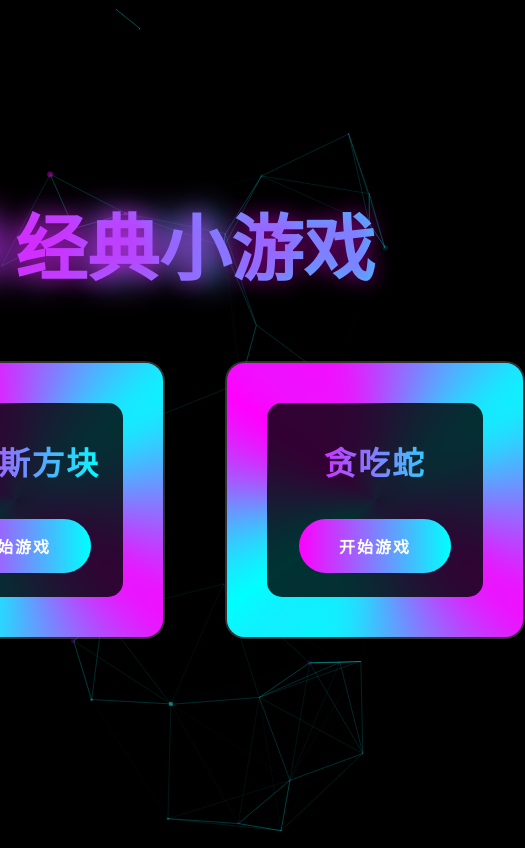
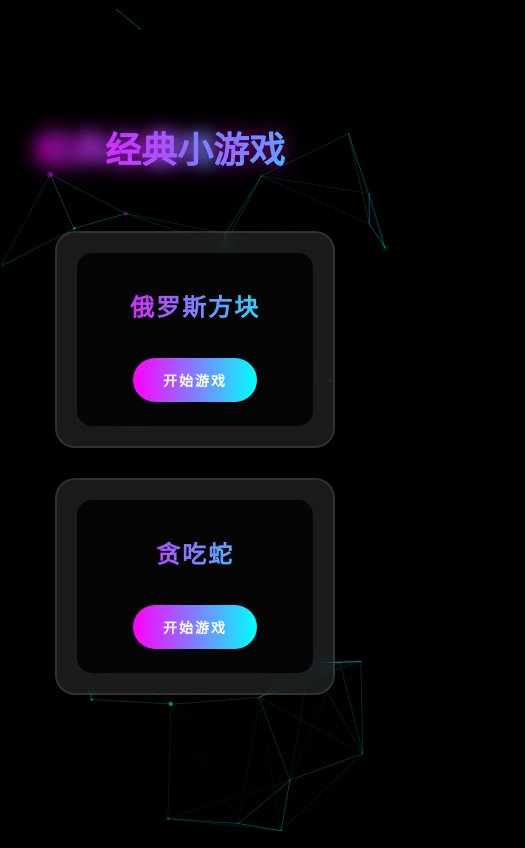
Before and after one commit to ruixing1001/game, a plain HTML site: page index.html in a window 390 px wide. Shown: the whole page, 525 px wide, since content can reach past the window. Drawn offline with nearby package versions, Linux system fonts and the light colour scheme.

Commit message:
主页适配移动端

```diff
--- a/index.html
+++ b/index.html
@@ -2,6 +2,7 @@
 <html>
 <head>
     <meta charset="UTF-8">
+    <meta name="viewport" content="width=device-width, initial-scale=1.0, maximum-scale=1.0, user-scalable=no">
     <title>经典小游戏合集</title>
     <style>
         * {
@@ -194,6 +195,59 @@
             50% { box-shadow: 0 0 40px rgba(0, 255, 255, 0.5); }
             100% { box-shadow: 0 0 20px rgba(255, 0, 255, 0.5); }
         }
+
+        /* 移动端适配 */
+        @media (max-width: 768px) {
+            .title {
+                font-size: 36px;
+                margin-bottom: 30px;
+            }
+
+            .game-container {
+                flex-direction: column;
+                gap: 30px;
+                padding: 20px;
+            }
+
+            .game-card {
+                width: 280px;
+                padding: 20px;
+                margin: 0 auto;
+            }
+
+            .game-card:hover {
+                transform: translateY(-10px);
+            }
+
+            .game-card h2 {
+                font-size: 24px;
+            }
+
+            .game-card a {
+                padding: 12px 30px;
+                font-size: 14px;
+            }
+
+            /* 优化触摸体验 */
+            .game-card, .game-card a {
+                -webkit-tap-highlight-color: transparent;
+            }
+
+            /* 禁用一些复杂的动画效果以提升移动端性能 */
+            .game-card::before,
+            .game-card::after {
+                display: none;
+            }
+
+            .title::after {
+                filter: blur(8px);
+            }
+
+            @keyframes titleFloat {
+                0%, 100% { transform: translateY(0); }
+                50% { transform: translateY(-10px); }
+            }
+        }
     </style>
 </head>
 <body>
```
Also changed, not shown: tetris.html (+5 -3 lines).
